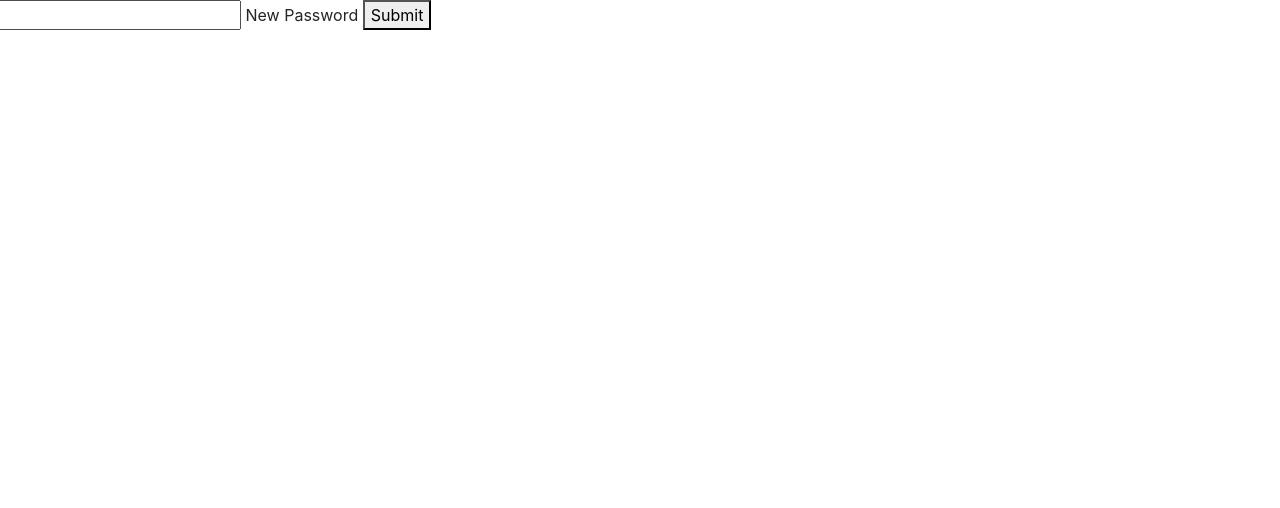
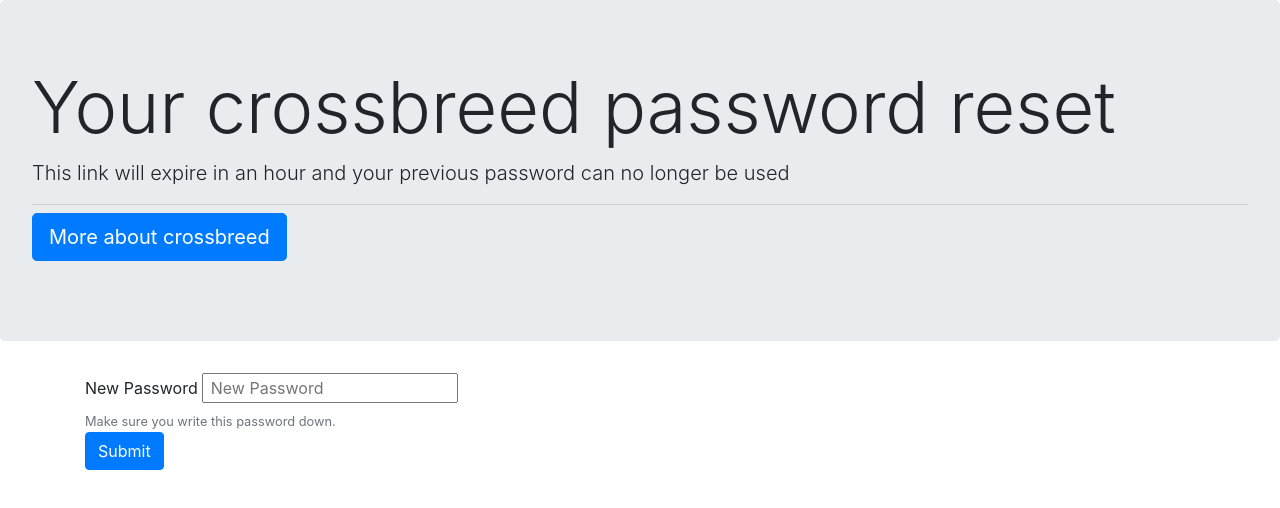
Before and after one commit to joverlee521/crossbreed-backend, a website: page public/index.html in a window 1280 px wide. Drawn offline with nearby package versions, Linux system fonts and the light colour scheme.

Commit message:
finished index.html

```diff
--- a/public/index.html
+++ b/public/index.html
@@ -5,26 +5,43 @@
     <meta http-equiv="X-UA-Compatible" content="IE=edge" />
     <title>Password Reset Page</title>
     <meta name="viewport" content="width=device-width, initial-scale=1" />
-    <!-- <link rel="stylesheet" type="text/css" media="screen" href="main.css" /> -->
     <link href="https://stackpath.bootstrapcdn.com/bootstrap/4.2.1/css/bootstrap.min.css" rel="stylesheet" integrity="sha384-GJzZqFGwb1QTTN6wy59ffF1BuGJpLSa9DkKMp0DgiMDm4iYMj70gZWKYbI706tWS" crossorigin="anonymous">
     <script src="https://ajax.googleapis.com/ajax/libs/jquery/3.3.1/jquery.min.js"></script>
-
-    <!-- <script src="main.js"></script> -->
+<style>
+    #formId {
+        position: center;
+    }
+</style>
   </head>
 
   <body>
-    <div class="row">
+<div>
+    <header>
+        <div class="jumbotron">
+            <h1 class="display-3">Your crossbreed password reset</h1>
+            <p class="lead">This link will expire in an hour and your previous password can no longer be used</p>
+            <hr class="my-2">
+            <!-- <p>More info</p> -->
+            <p class="lead">
+                <a class="btn btn-primary btn-lg" href="Jumbo action link" role="button">More about crossbreed</a>
+            </p>
+        </div>
+    </header>
+    <div class ="container">
       <form id="formId">
+            <label class="active" for="userpasswordreset">New Password</label>
         <input
           id="userpasswordreset"
           type="password"
           class="validate"
+          placeholder=" New Password"
         />
-        <label class="active" for="userpasswordreset">New Password</label>
-        <button type="submit">
+        <small id="emailHelp" class="form-text text-muted">Make sure you write this password down.</small>
+        <button type="submit" class = "btn btn-primary btn-med">
           Submit
         </button>
       </form>
+      </div>
     </div>
 
     <script>
```
Also changed, not shown: routes/index.js (+6 -6 lines).
